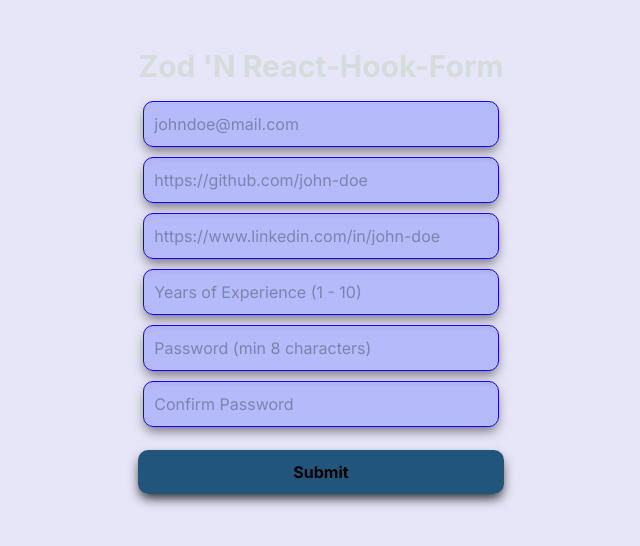
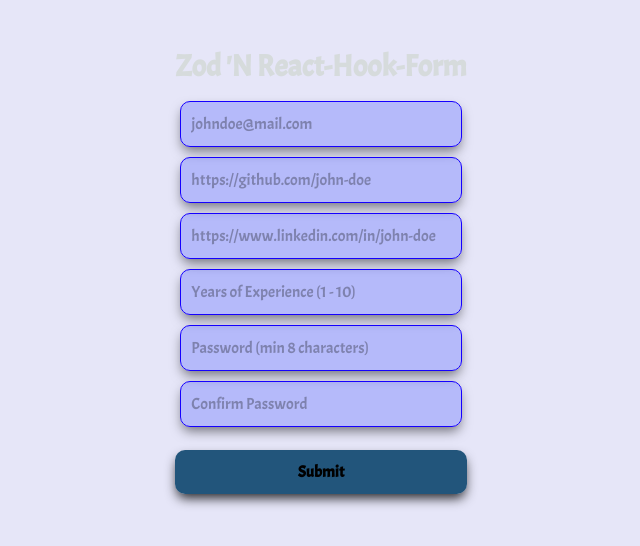
Before and after one commit to Diego-Girao/zod-react-hook-form, a Next.js app: page / in a window 1280 px wide. Shown: the top 546 px of the page, without its empty margins (319-959 px from the left). Built offline with nearby package versions, Linux system fonts and the light colour scheme.

Commit message:
style: change font family

```diff
--- a/app/layout.tsx
+++ b/app/layout.tsx
@@ -1,12 +1,12 @@
 import type { Metadata } from "next"
-import { Inter } from "next/font/google"
+import { Acme } from "next/font/google"
 import "./globals.css"
 
-const inter = Inter({ subsets: ["latin"] })
+const acme = Acme({ subsets: ["latin"], weight: "400" })
 
 export const metadata: Metadata = {
-	title: "Zod 'N React-Hook-Form",
-	description: "Generated by create next app",
+	title: "React-Hook-Form",
+	description: "React-Hook-Form, Zod and Shadcn",
 }
 
 export default function RootLayout({
@@ -16,7 +16,7 @@
 }) {
 	return (
 		<html lang="en">
-			<body className={inter.className}>{children}</body>
+			<body className={acme.className}>{children}</body>
 		</html>
 	)
 }
```
